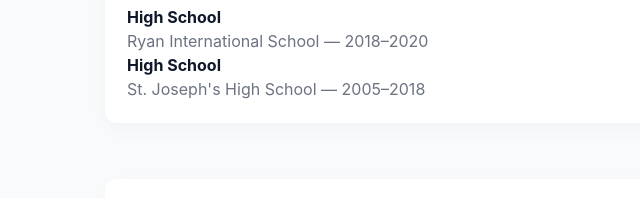
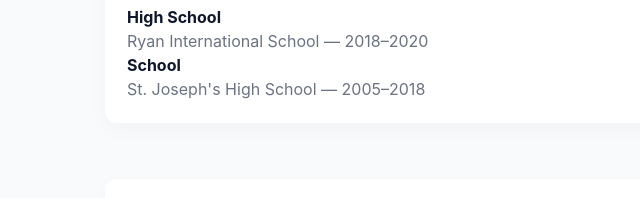
Before and after one commit to SrushtiPatil1/SrushtiPatil1.github.io, a plain HTML site: page index.html in a window 1280 px wide. Shown: the part 1322-1520 px from the top of the page, 0-640 px from the left. Drawn offline with nearby package versions, Linux system fonts and the light colour scheme.

Commit message:
Update index.html

```diff
--- a/index.html
+++ b/index.html
@@ -152,7 +152,7 @@
           <div class="section-title">Education</div>
           <div class="mb-2"><strong>B.Tech — Information Technology (Honors in Data Science)</strong><div class="muted">K. J. Somaiya Institute of Technology — 2020–2024 — CGPA: 9.67</div></div>
           <div><strong>High School</strong><div class="muted">Ryan International School — 2018–2020</div></div>
-          <div><strong>High School</strong><div class="muted">St. Joseph's High School — 2005–2018</div></div>
+          <div><strong>School</strong><div class="muted">St. Joseph's High School — 2005–2018</div></div>
         </div>
 
       </div>
```
